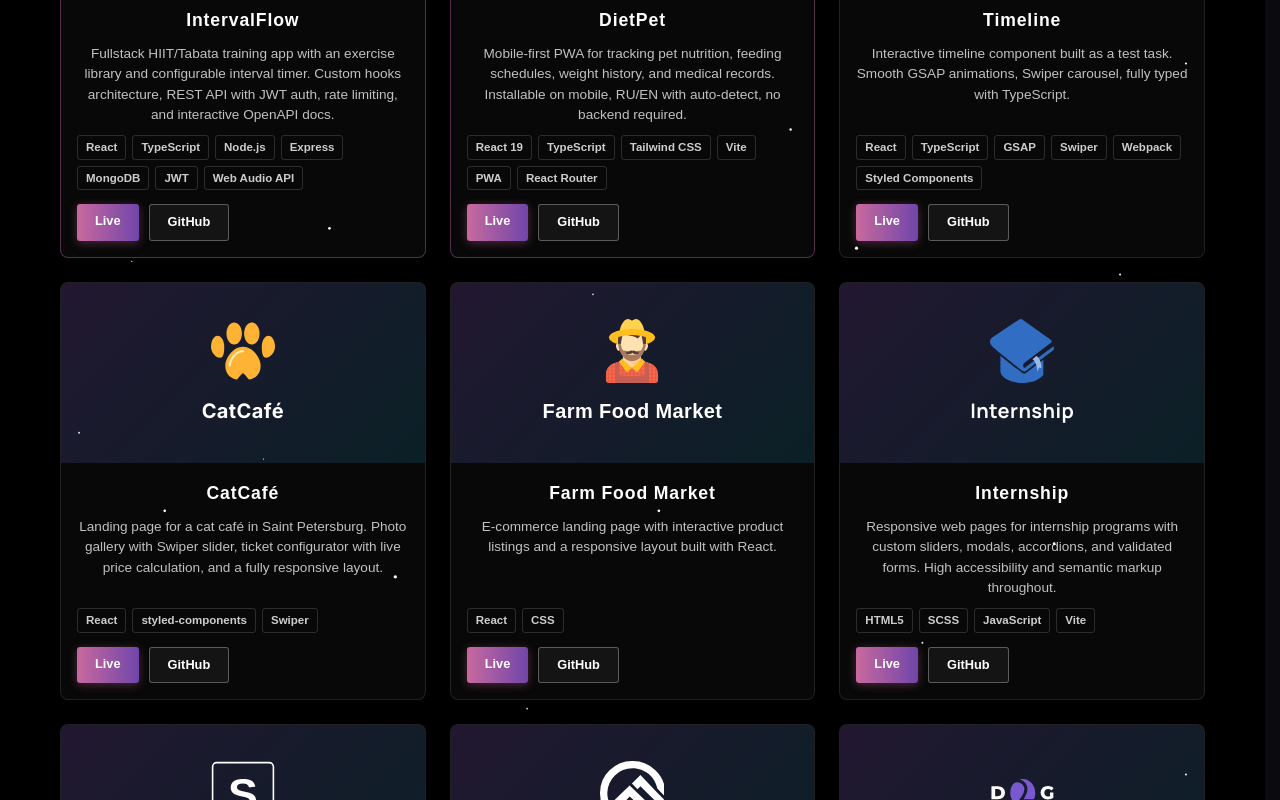
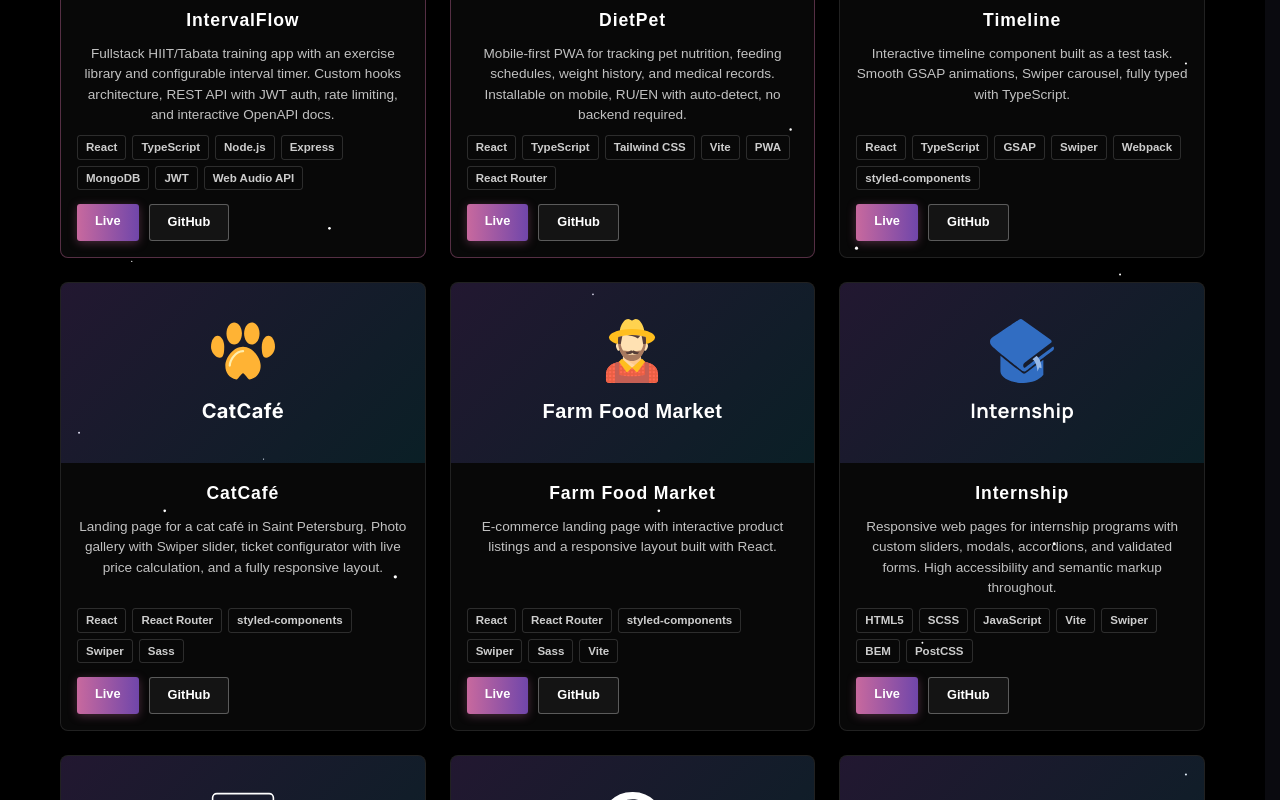
Before and after one commit to AnnetDev/anna-baidikova-portfolio, a Next.js app: page / in a window 1280 px wide. Shown: the part 940-1740 px from the top of the page. Built offline with nearby package versions, Linux system fonts and the light colour scheme; a web font is replaced by a local one.

Commit message:
update projects

```diff
--- a/src/data/projects.ts
+++ b/src/data/projects.ts
@@ -24,7 +24,7 @@ export const projects: Project[] = [
   {
     name: 'DietPet',
     description: 'Mobile-first PWA for tracking pet nutrition, feeding schedules, weight history, and medical records. Installable on mobile, RU/EN with auto-detect, no backend required.',
-    tech: ['React 19', 'TypeScript', 'Tailwind CSS', 'Vite', 'PWA', 'React Router'],
+    tech: ['React', 'TypeScript', 'Tailwind CSS', 'Vite', 'PWA', 'React Router'],
     live: 'https://annetdev.github.io/DietPet/',
     github: 'https://github.com/AnnetDev/DietPet',
     logo: '/project-logos/dietpet.svg',
@@ -34,7 +34,7 @@ export const projects: Project[] = [
   {
     name: 'Timeline',
     description: 'Interactive timeline component built as a test task. Smooth GSAP animations, Swiper carousel, fully typed with TypeScript.',
-    tech: ['React', 'TypeScript', 'GSAP', 'Swiper', 'Webpack', 'Styled Components'],
+    tech: ['React', 'TypeScript', 'GSAP', 'Swiper', 'Webpack', 'styled-components'],
     live: 'https://annetdev.github.io/my-timeline-project/',
     github: 'https://github.com/AnnetDev/my-timeline-project',
     logoFont: 'var(--font-pt-sans)',
@@ -42,7 +42,7 @@ export const projects: Project[] = [
   {
     name: 'CatCafé',
     description: 'Landing page for a cat café in Saint Petersburg. Photo gallery with Swiper slider, ticket configurator with live price calculation, and a fully responsive layout.',
-    tech: ['React', 'styled-components', 'Swiper'],
+    tech: ['React', 'React Router', 'styled-components', 'Swiper', 'Sass'],
     live: 'https://cat-cafe-zeta.vercel.app/',
     logo: '/project-logos/catcafe.svg',
     logoFont: 'var(--font-inter)',
@@ -51,7 +51,7 @@ export const projects: Project[] = [
   {
     name: 'Farm Food Market',
     description: 'E-commerce landing page with interactive product listings and a responsive layout built with React.',
-    tech: ['React', 'CSS'],
+    tech: ['React', 'React Router', 'styled-components', 'Swiper', 'Sass', 'Vite'],
     live: 'https://farm-food-market.vercel.app/',
     github: 'https://github.com/AnnetDev/FarmFoodMarket',
     logo: '/project-logos/farmfood.svg',
@@ -59,7 +59,7 @@ export const projects: Project[] = [
   {
     name: 'Internship',
     description: 'Responsive web pages for internship programs with custom sliders, modals, accordions, and validated forms. High accessibility and semantic markup throughout.',
-    tech: ['HTML5', 'SCSS', 'JavaScript', 'Vite'],
+    tech: ['HTML5', 'SCSS', 'JavaScript', 'Vite', 'Swiper', 'BEM', 'PostCSS'],
     live: 'https://annetdev.github.io/Internship/',
     github: 'https://github.com/AnnetDev/Internship',
     logo: '/project-logos/internship.svg',
@@ -68,7 +68,7 @@ export const projects: Project[] = [
   {
     name: 'SuperGym',
     description: 'Fitness centre website with video content, tab navigation, sliders, and accordions. Optimised for mobile with semantic, accessible markup.',
-    tech: ['HTML5', 'SCSS', 'JavaScript', 'Vite'],
+    tech: ['HTML5', 'SCSS', 'JavaScript', 'Vite', 'Swiper', 'BEM', 'PostCSS'],
     live: 'https://annetdev.github.io/SuperGym/',
     github: 'https://github.com/AnnetDev/SuperGym',
     logo: '/project-logos/supergym.svg',
@@ -77,7 +77,7 @@ export const projects: Project[] = [
   {
     name: 'Lifetour',
     description: 'Travel agency website with third-party sliders, form validation, and accessibility optimisations. Improved page load speed to simplify the booking process.',
-    tech: ['HTML5', 'SCSS', 'JavaScript'],
+    tech: ['HTML5', 'SCSS', 'JavaScript', 'Vite', 'Swiper', 'BEM', 'PostCSS'],
     live: 'https://annetdev.github.io/LIFETOUR/',
     github: 'https://github.com/AnnetDev/LIFETOUR',
     logo: '/project-logos/lifetour.svg',
@@ -95,7 +95,7 @@ export const projects: Project[] = [
   {
     name: 'Kekstagram',
     description: 'Image-sharing platform with upload, scaling, effects, hashtag validation, and AJAX form submission. Responsive UI with modals and comment pagination.',
-    tech: ['HTML5', 'CSS', 'JavaScript', 'AJAX'],
+    tech: ['HTML5', 'CSS', 'JavaScript', 'Vite', 'noUiSlider', 'Pristine.js'],
     live: 'https://annetdev.github.io/2448369-kekstagram-32/',
     github: 'https://github.com/AnnetDev/2448369-kekstagram-32',
     logo: '/project-logos/kekstagram.svg',
@@ -111,7 +111,7 @@ export const projects: Project[] = [
   {
     name: 'Cat Energy',
     description: 'Multi-page responsive site following BEM methodology with adaptive graphics and Google Maps integration across mobile, tablet, and desktop.',
-    tech: ['HTML5', 'Sass', 'Gulp', 'BEM'],
+    tech: ['HTML5', 'SCSS', 'Gulp', 'BEM', 'PostCSS', 'LightningCSS'],
     live: 'https://annetdev.github.io/2448369-cat-energy-31/',
     github: 'https://github.com/AnnetDev/2448369-cat-energy-31',
     logo: '/project-logos/catenergy.svg',
```
